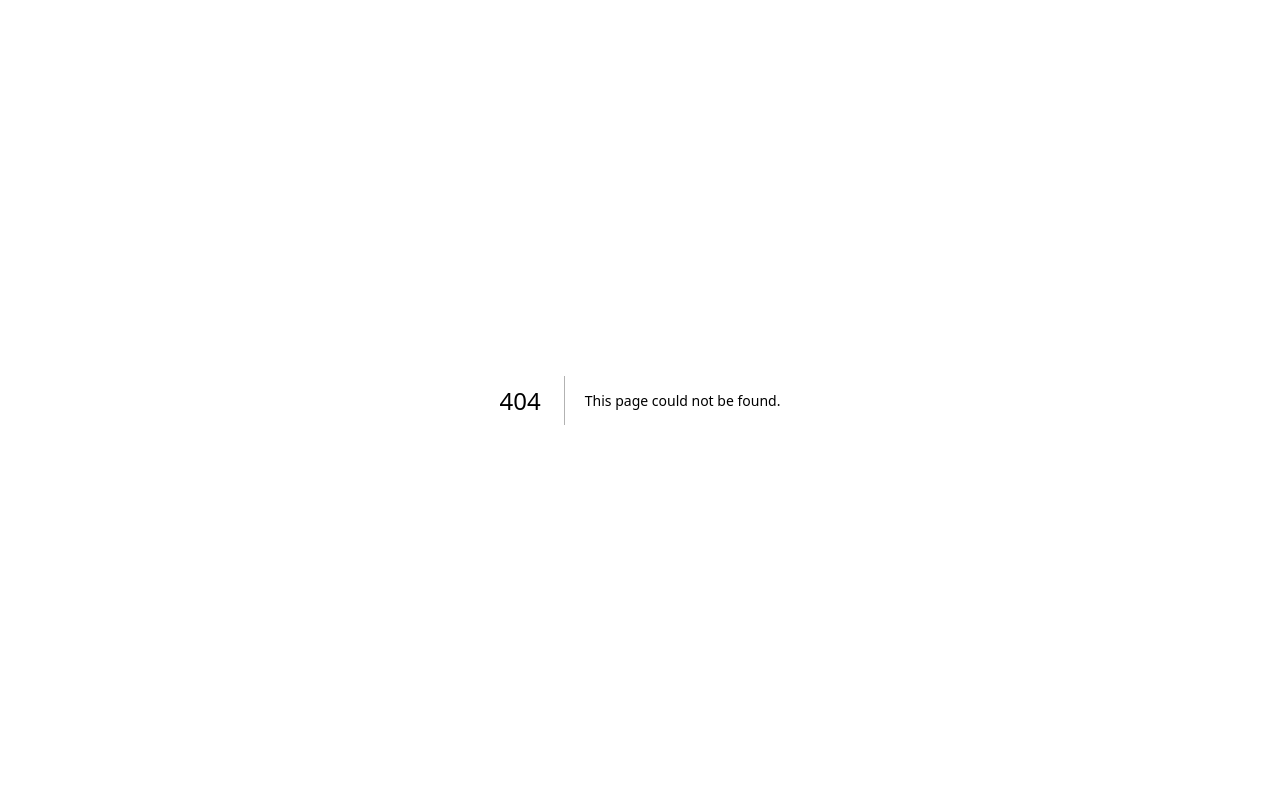
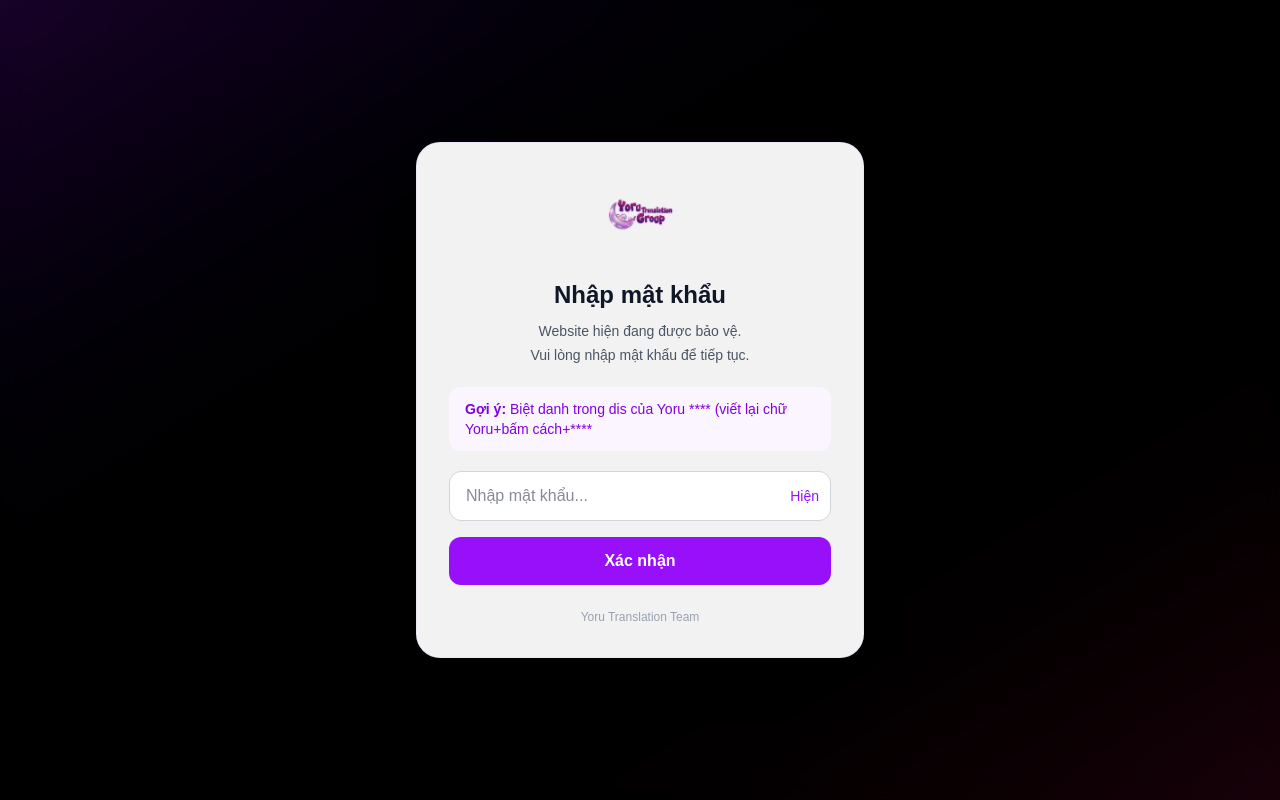
Before and after one commit to Yoru235/yoru-translation-team, a Next.js app: page /unlock in a window 1280 px wide. Before the commit this address had no page. Built offline with nearby package versions, Linux system fonts and the light colour scheme.

Commit message:
Add site-wide password lock

```diff
--- /dev/null
+++ b/app/api/site-lock/route.ts
@@ -0,0 +1,60 @@
+import { NextResponse } from "next/server";
+import {
+  SITE_LOCK_COOKIE,
+  createSiteLockToken,
+} from "@/lib/site-lock";
+
+export async function POST(request: Request) {
+  try {
+    const body = await request.json();
+
+    const password = String(body.password ?? "");
+    const correctPassword = process.env.SITE_PASSWORD;
+
+    if (!correctPassword) {
+      return NextResponse.json(
+        {
+          success: false,
+          error: "SITE_PASSWORD chưa được cấu hình.",
+        },
+        { status: 500 }
+      );
+    }
+
+    if (password !== correctPassword) {
+      return NextResponse.json(
+        {
+          success: false,
+          error: "Mật khẩu không đúng.",
+        },
+        { status: 401 }
+      );
+    }
+
+    const response = NextResponse.json({
+      success: true,
+    });
+
+    response.cookies.set({
+      name: SITE_LOCK_COOKIE,
+      value: createSiteLockToken(),
+      httpOnly: true,
+      secure: process.env.NODE_ENV === "production",
+      sameSite: "lax",
+      path: "/",
+      maxAge: 60 * 60 * 24 * 30,
+    });
+
+    return response;
+  } catch (error) {
+    console.error("SITE LOCK ERROR:", error);
+
+    return NextResponse.json(
+      {
+        success: false,
+        error: "Có lỗi xảy ra.",
+      },
+      { status: 500 }
+    );
+  }
+}
--- /dev/null
+++ b/app/unlock/page.tsx
@@ -0,0 +1,124 @@
+"use client";
+
+import { FormEvent, useState } from "react";
+
+const PASSWORD_HINT = "Biệt danh trong dis của Yoru **** (viết lại chữ Yoru+bấm cách+****";
+
+export default function UnlockPage() {
+  const [password, setPassword] = useState("");
+  const [showPassword, setShowPassword] = useState(false);
+  const [error, setError] = useState("");
+  const [loading, setLoading] = useState(false);
+
+  async function handleSubmit(event: FormEvent<HTMLFormElement>) {
+    event.preventDefault();
+
+    if (!password.trim()) {
+      setError("Vui lòng nhập mật khẩu.");
+      return;
+    }
+
+    setLoading(true);
+    setError("");
+
+    try {
+      const response = await fetch("/api/site-lock", {
+        method: "POST",
+        headers: {
+          "Content-Type": "application/json",
+        },
+        body: JSON.stringify({ password }),
+      });
+
+      const data = await response.json();
+
+      if (!response.ok || !data.success) {
+        setError(data.error || "Mật khẩu không đúng.");
+        return;
+      }
+
+      window.location.href = "/";
+    } catch {
+      setError("Không thể kết nối đến máy chủ.");
+    } finally {
+      setLoading(false);
+    }
+  }
+
+  return (
+    <main className="relative flex min-h-screen items-center justify-center overflow-hidden bg-black px-4">
+      {/* NỀN MỜ */}
+      <div className="absolute inset-0 bg-gradient-to-br from-purple-950/40 via-black to-pink-950/30" />
+
+      <div className="absolute inset-0 backdrop-blur-md" />
+
+      {/* KHUNG NHẬP MẬT KHẨU */}
+      <section className="relative z-10 w-full max-w-md rounded-3xl border border-purple-300/20 bg-white/95 p-8 shadow-2xl">
+        <div className="mb-6 flex justify-center">
+          <img
+            src="/logo.png"
+            alt="Yoru Translation Team"
+            className="h-20 w-20 rounded-2xl object-contain"
+          />
+        </div>
+
+        <div className="text-center">
+          <h1 className="text-2xl font-bold text-gray-900">
+            Nhập mật khẩu
+          </h1>
+
+          <p className="mt-2 text-sm leading-6 text-gray-600">
+            Website hiện đang được bảo vệ.
+            <br />
+            Vui lòng nhập mật khẩu để tiếp tục.
+          </p>
+        </div>
+
+        {/* GỢI Ý */}
+        <div className="mt-5 rounded-xl bg-purple-50 px-4 py-3 text-sm text-purple-700">
+          <span className="font-semibold">Gợi ý:</span>{" "}
+          {PASSWORD_HINT}
+        </div>
+
+        <form onSubmit={handleSubmit} className="mt-5 space-y-4">
+          <div className="relative">
+            <input
+              type={showPassword ? "text" : "password"}
+              value={password}
+              onChange={(event) => setPassword(event.target.value)}
+              placeholder="Nhập mật khẩu..."
+              autoComplete="current-password"
+              className="w-full rounded-xl border border-gray-300 bg-white px-4 py-3 pr-12 text-gray-900 outline-none transition focus:border-purple-500 focus:ring-2 focus:ring-purple-200"
+            />
+
+            <button
+              type="button"
+              onClick={() => setShowPassword((value) => !value)}
+              className="absolute right-3 top-1/2 -translate-y-1/2 text-sm font-medium text-purple-600 hover:text-purple-800"
+            >
+              {showPassword ? "Ẩn" : "Hiện"}
+            </button>
+          </div>
+
+          {error && (
+            <p className="text-sm font-medium text-red-600">
+              {error}
+            </p>
+          )}
+
+          <button
+            type="submit"
+            disabled={loading}
+            className="w-full rounded-xl bg-purple-600 px-4 py-3 font-semibold text-white transition hover:bg-purple-700 disabled:cursor-not-allowed disabled:opacity-60"
+          >
+            {loading ? "Đang kiểm tra..." : "Xác nhận"}
+          </button>
+        </form>
+
+        <p className="mt-6 text-center text-xs text-gray-400">
+          Yoru Translation Team
+        </p>
+      </section>
+    </main>
+  );
+}
--- /dev/null
+++ b/lib/site-lock.ts
@@ -0,0 +1,39 @@
+import crypto from "crypto";
+
+export const SITE_LOCK_COOKIE = "yoru_site_unlocked";
+
+function getSecret() {
+  const secret = process.env.SITE_LOCK_SECRET;
+
+  if (!secret) {
+    throw new Error("SITE_LOCK_SECRET chưa được cấu hình.");
+  }
+
+  return secret;
+}
+
+export function createSiteLockToken() {
+  return crypto
+    .createHmac("sha256", getSecret())
+    .update("yoru-site-unlocked")
+    .digest("hex");
+}
+
+export function isValidSiteLockToken(
+  token: string | undefined
+) {
+  if (!token) {
+    return false;
+  }
+
+  const expected = createSiteLockToken();
+
+  if (token.length !== expected.length) {
+    return false;
+  }
+
+  return crypto.timingSafeEqual(
+    Buffer.from(token),
+    Buffer.from(expected)
+  );
+}
--- /dev/null
+++ b/proxy.ts
@@ -0,0 +1,55 @@
+import { NextRequest, NextResponse } from "next/server";
+import {
+  SITE_LOCK_COOKIE,
+  isValidSiteLockToken,
+} from "@/lib/site-lock";
+
+export function proxy(request: NextRequest) {
+  const pathname = request.nextUrl.pathname;
+
+  // Cho phép trang nhập mật khẩu
+  if (pathname === "/unlock") {
+    return NextResponse.next();
+  }
+
+  // Cho phép API kiểm tra mật khẩu
+  if (pathname === "/api/site-lock") {
+    return NextResponse.next();
+  }
+
+  // Cho phép các tài nguyên cần thiết của Next.js
+  if (
+    pathname.startsWith("/_next/") ||
+    pathname === "/favicon.ico"
+  ) {
+    return NextResponse.next();
+  }
+
+  // Cho phép logo hiển thị ở trang unlock
+  if (pathname === "/logo.png") {
+    return NextResponse.next();
+  }
+
+  const token = request.cookies.get(
+    SITE_LOCK_COOKIE
+  )?.value;
+
+  // Chưa mở khóa → chuyển sang trang nhập mật khẩu
+  if (!isValidSiteLockToken(token)) {
+    const url = request.nextUrl.clone();
+
+    url.pathname = "/unlock";
+    url.search = "";
+
+    return NextResponse.redirect(url);
+  }
+
+  // Đã mở khóa → cho truy cập website
+  return NextResponse.next();
+}
+
+export const config = {
+  matcher: [
+    "/((?!_next/static|_next/image).*)",
+  ],
+};
```
